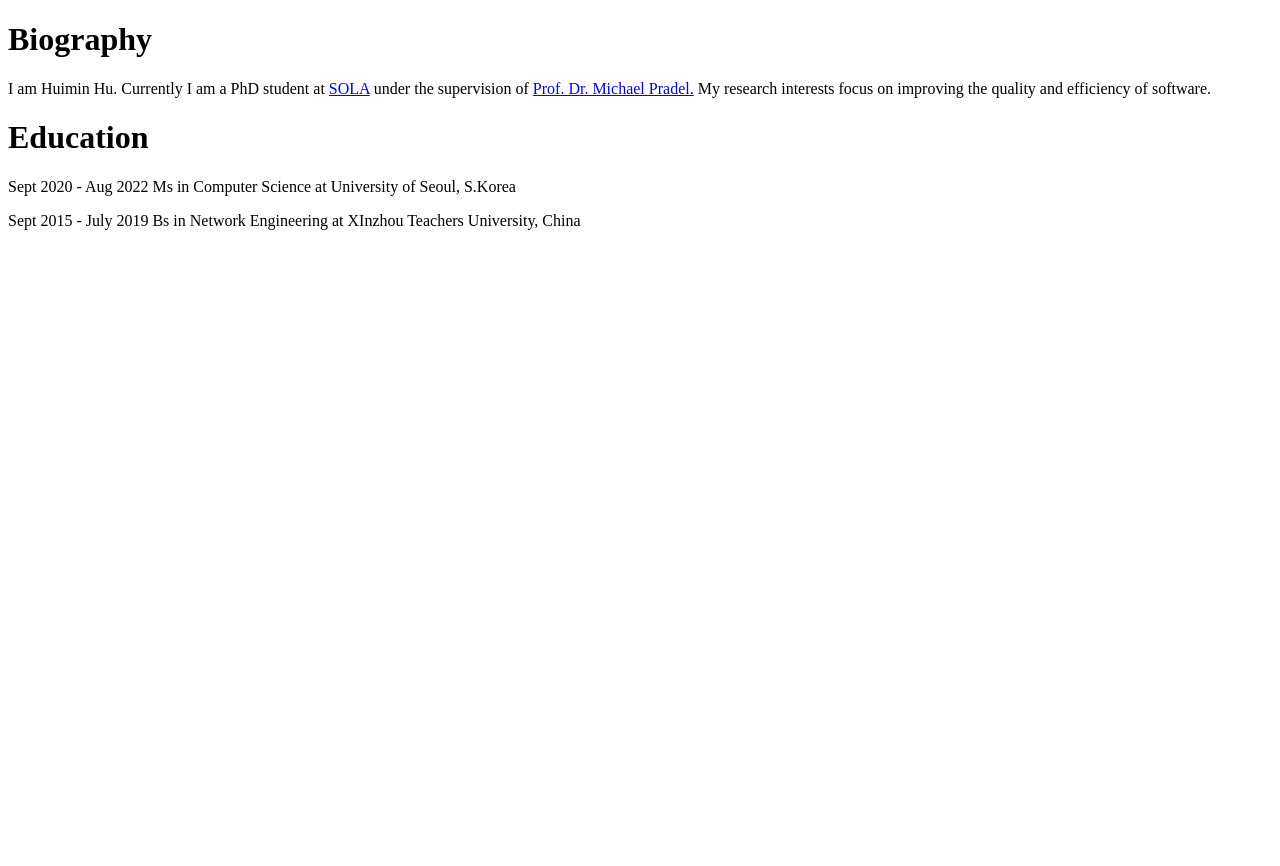
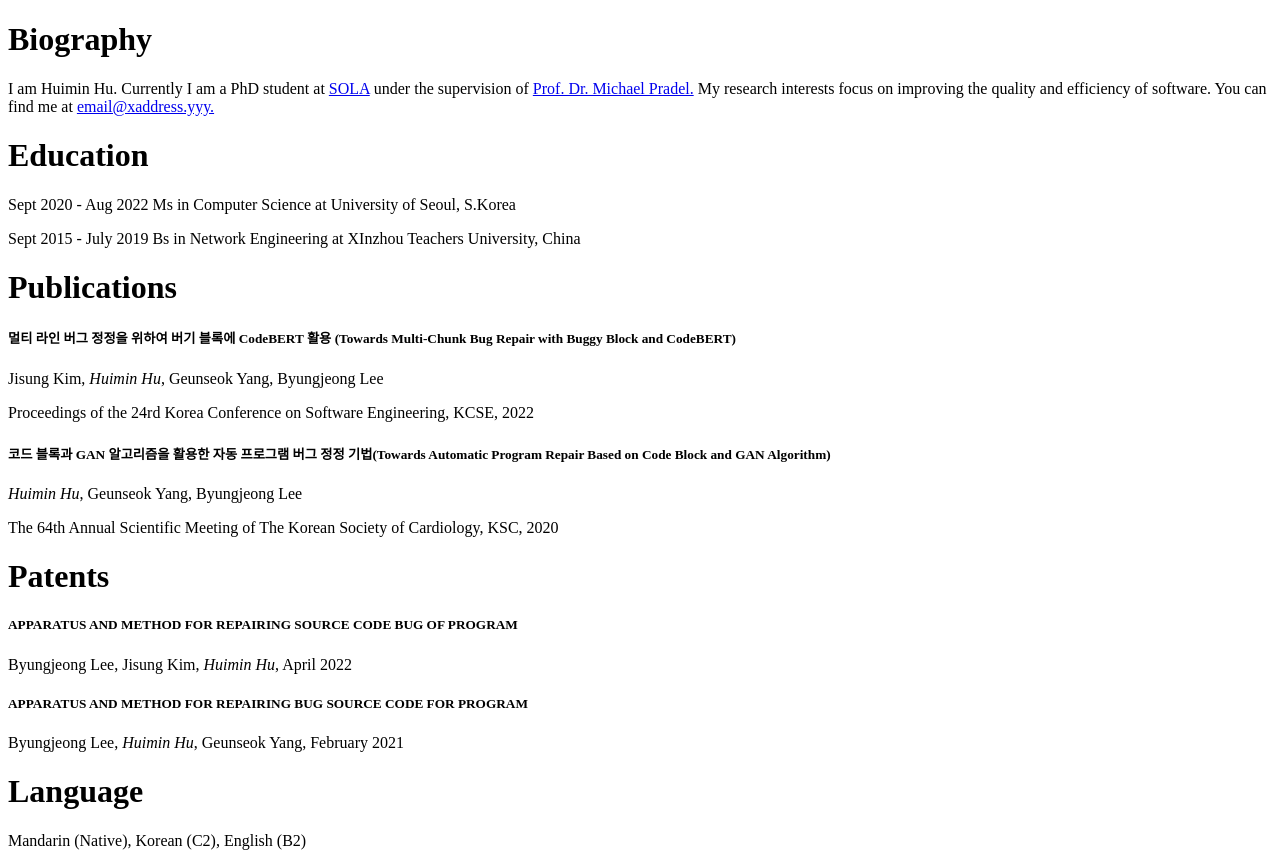
Before and after one commit to AnhZhang1994/AnhZhang1994.github.io, a plain HTML site: page index.html in a window 1280 px wide. Before the commit the page ends 800 px from the top, so only its background shows below. Drawn offline with Linux system fonts and the light colour scheme.

Commit message:
Update index.html

```diff
--- a/index.html
+++ b/index.html
@@ -7,11 +7,30 @@
 
 <p>I am Huimin Hu. Currently I am a PhD student at
 <a href="https://www.software-lab.org/index.html">SOLA</a> under the supervision of <a href=https://www.software-lab.org/people/Michael_Pradel.html> Prof. Dr. Michael Pradel.</a>
-My research interests focus on improving the quality and efficiency of software.
+My research interests focus on improving the quality and efficiency of software. You can find me at <a href="email@xaddress.yyy">email@xaddress.yyy.</a>
 </p>
 <h1>Education</h1>
 <p>Sept 2020 - Aug 2022 Ms in Computer Science at University of Seoul, S.Korea </p>
 <p>Sept 2015 - July 2019 Bs in Network Engineering at XInzhou Teachers University, China<p>
 
+<h1>Publications</h1>
+
+<h5>멀티 라인 버그 정정을 위하여 버기 블록에 CodeBERT 활용 (Towards Multi-Chunk Bug Repair with Buggy Block and CodeBERT)</h5>
+<p>Jisung Kim, <i>Huimin Hu</i>, Geunseok Yang, Byungjeong Lee</p>
+<p>Proceedings of the 24rd Korea Conference on Software Engineering, KCSE, 2022</p>
+
+<h5>코드 블록과 GAN 알고리즘을 활용한 자동 프로그램 버그 정정 기법(Towards Automatic Program Repair Based on Code Block and GAN Algorithm)</h5>
+<p><i>Huimin Hu</i>, Geunseok Yang, Byungjeong Lee</p>
+<p>The 64th Annual Scientific Meeting of The Korean Society of Cardiology, KSC, 2020</p>
+
+<h1>Patents</h1>
+<h5>APPARATUS AND METHOD FOR REPAIRING SOURCE CODE BUG OF PROGRAM</h5>
+  <p>Byungjeong Lee, Jisung Kim, <i>Huimin Hu</i>, April 2022</p>
+  <h5>APPARATUS AND METHOD FOR REPAIRING BUG SOURCE CODE FOR PROGRAM</h5>
+  <p>Byungjeong Lee, <i>Huimin Hu</i>, Geunseok Yang, February 2021</p>
+
+<h1>Language</h1>
+  <p>Mandarin (Native), Korean (C2), English (B2)</p>
+
 </body>
 </html>
```
